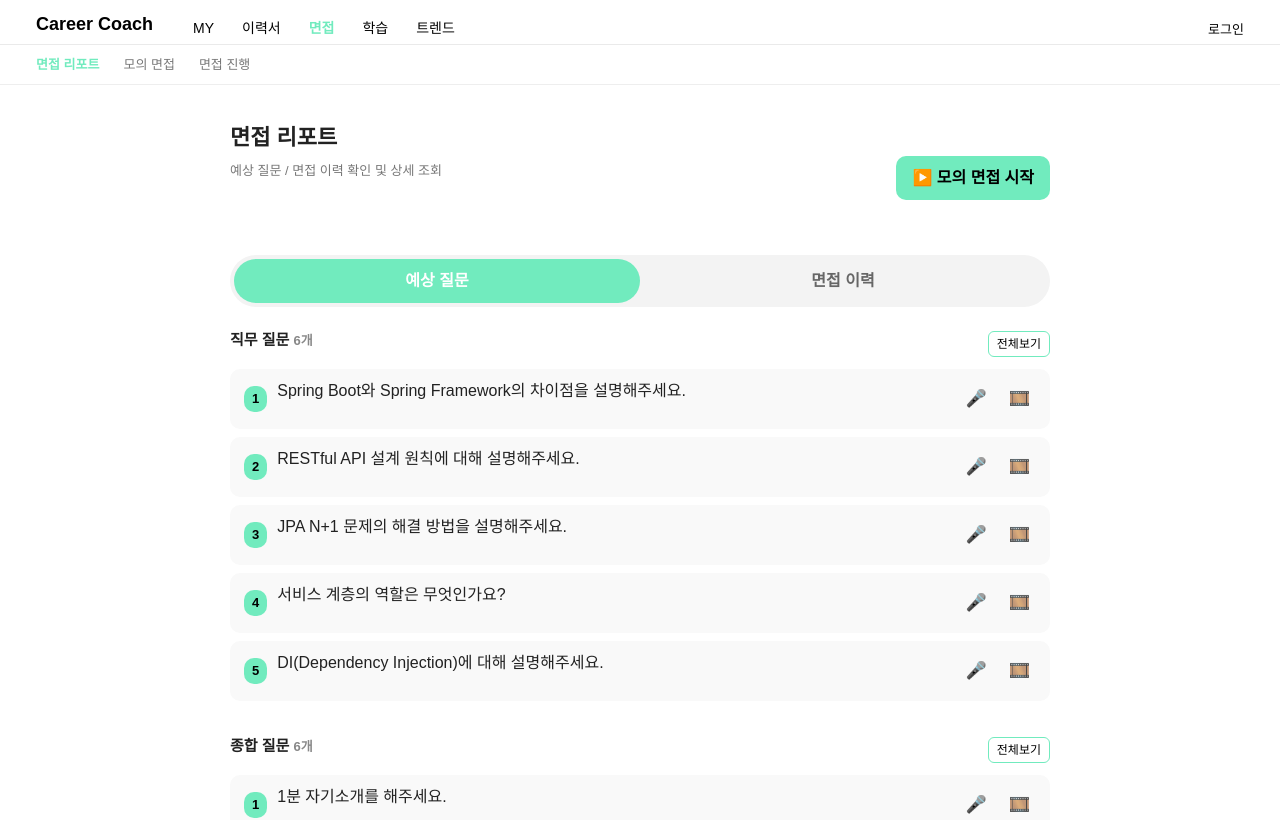
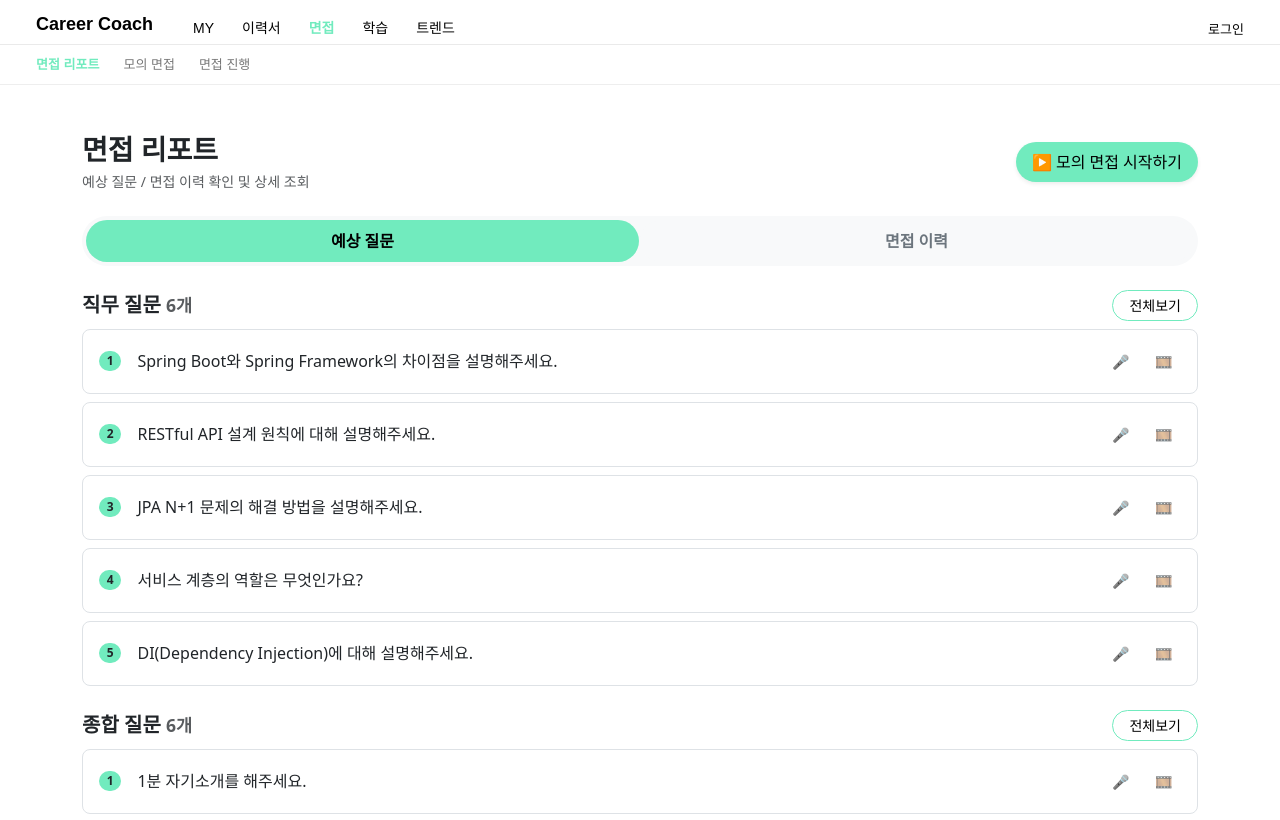
Before and after one commit to llbk-team/llbky-front, a Vue app: page /interview/report in a window 1280 px wide. Shown: the top 820 px of the page. Built offline with nearby package versions, Linux system fonts and the light colour scheme.

Commit message:
docs: 면접 버튼 스타일 수정

```diff
--- a/src/views/interview/Mock.vue
+++ b/src/views/interview/Mock.vue
@@ -1,5 +1,5 @@
 <template>
-  <div class="mock-interview py-5 bg-white">
+  <div class="py-5 bg-white">
     <div class="container">
       <div class="row g-4">
         <!-- 왼쪽 설정 영역 -->
@@ -15,24 +15,23 @@
               <label class="fw-semibold mb-2 text-dark">어떤 유형의 면접을 연습하실 건가요?</label>
               <div class="d-flex gap-3">
                 <button
-                  class="btn type-btn flex-fill"
-                  :class="type === 'comprehensive' ? 'btn-mint text-dark fw-bold' : 'btn-outline-dark'"
+                  class="btn type-btn flex-fill py-3 d-flex flex-column align-items-center border rounded-3"
+                  :class="type === 'comprehensive' ? 'btn-mint' : 'btn-outline-dark'"
                   @click="type = 'comprehensive'"
                 >
                   <span class="fw-bold">종합 면접</span>
-                  <small class="desc">직무+인성 질문을 함께 준비</small>
+                  <small class="text-muted">직무+인성 질문을 함께 준비</small>
                 </button>
                 <button
-                  class="btn type-btn flex-fill"
-                  :class="type === 'technical' ? 'btn-mint text-dark fw-bold' : 'btn-outline-dark'"
+                  class="btn type-btn flex-fill py-3 d-flex flex-column align-items-center border rounded-3"
+                  :class="type === 'technical' ? 'btn-mint' : 'btn-outline-dark'"
                   @click="type = 'technical'"
                 >
                   <span class="fw-bold">직무 면접</span>
-                  <small class="desc">기술 중심 평가</small>
+                  <small class="text-muted">기술 중심 평가</small>
                 </button>
               </div>
             </div>
-
 
             <!-- 기업 선택 -->
             <div class="mb-4">
@@ -57,11 +56,7 @@
             <div class="mb-4">
               <label class="fw-semibold mb-2 text-dark">관련 서류 선택</label>
               <div class="bg-light rounded-3 p-3 border">
-                <div
-                  v-for="(file, index) in files"
-                  :key="index"
-                  class="form-check mb-2"
-                >
+                <div v-for="(file, index) in files" :key="index" class="form-check mb-2">
                   <input
                     class="form-check-input"
                     type="checkbox"
@@ -73,9 +68,8 @@
                     {{ file }}
                   </label>
                 </div>
-
                 <button
-                  class="btn btn-deep-mint mt-2 w-100"
+                  class="btn btn-deep-mint w-100 mt-2 fw-medium py-2"
                   :disabled="!selectedFiles.length"
                   @click="applyFiles"
                 >
@@ -88,7 +82,7 @@
             </div>
 
             <!-- AI 질문 생성 -->
-            <button class="btn btn-mint w-100 py-3 mb-3" @click="generateQuestions">
+            <button class="btn btn-mint w-100 py-3 fw-medium mb-3" @click="generateQuestions">
               <i class="bi bi-stars me-2"></i>AI 예상 면접 질문 생성하기 →
             </button>
           </div>
@@ -96,42 +90,50 @@
 
         <!-- 오른쪽 AI 질문 영역 -->
         <div class="col-lg-6">
-          <div class="question-box rounded-4 border">
-            <div class="question-header bg-black text-white rounded-top-4 px-4 py-3 fw-bold">
+          <div class="border rounded-4 shadow-sm">
+            <div class="bg-dark text-white rounded-top-4 px-4 py-3 fw-bold">
               AI 생성 면접 예상 질문
             </div>
-            <div class="question-body p-4 bg-white rounded-bottom-4">
+            <div class="p-4 bg-white rounded-bottom-4">
               <div
                 v-for="(q, i) in questions"
                 :key="i"
-                class="border rounded-3 p-3 mb-3 text-dark bg-light-green"
+                class="border rounded-3 p-3 mb-3 bg-light-green text-dark"
               >
                 <strong>Q{{ i + 1 }}.</strong> {{ q }}
               </div>
 
               <!-- 새 질문 입력 -->
-              <div v-if="isAdding" class="add-question-box d-flex justify-content-center align-items-center gap-2 mb-3">
+              <div
+                v-if="isAdding"
+                class="d-flex align-items-center gap-2 mb-3 add-question-box"
+              >
                 <input
                   type="text"
                   v-model="newQuestion"
                   placeholder="새 질문을 입력하세요"
-                  class="form-control flex-grow-1"
+                  class="form-control flex-grow-1 w-auto"
                   @keyup.enter="addQuestion"
                 />
-                <button class="btn btn-mint px-4 py-2" @click="addQuestion">추가</button>
+                <button class="btn btn-mint px-4 flex-shrink-0" @click="addQuestion">
+                  추가
+                </button>
               </div>
 
               <!-- 플러스 버튼 -->
               <div class="d-flex justify-content-center my-3">
                 <button
-                  class="btn btn-outline-dark rounded-circle plus-btn"
+                  class="btn btn-outline-dark rounded-circle border-2"
                   @click="isAdding = !isAdding"
                 >
-                  <i class="ri-add-line"></i>
+                  <i class="ri-add-line fs-4"></i>
                 </button>
               </div>
 
-              <button class="btn btn-mint w-100 py-3" @click="$router.push('/interview/progress')">
+              <button
+                class="btn btn-mint w-100 py-3 fw-medium"
+                @click="$router.push('/interview/progress')"
+              >
                 모의 면접 시작하기 →
               </button>
             </div>
@@ -185,117 +187,52 @@ const generateQuestions = () => {
 </script>
 
 <style scoped>
-.mock-interview {
-  background-color: #fff;
-  font-family: "Pretendard", sans-serif;
-  color: #222;
-}
-
-/* 민트 컬러 */
 .btn-mint {
   background-color: #71ebbe !important;
   color: #000 !important;
-  border: none;
+  border: none !important;
 }
 .btn-mint:hover {
   background-color: #5cd8ab !important;
 }
 
-/* 짙은 민트 */
 .btn-deep-mint {
   background-color: #00b17f !important;
   color: #fff !important;
-  border: none;
+  border: none !important;
 }
 .btn-deep-mint:hover {
   background-color: #009a70 !important;
 }
 
-/* 유형 버튼 동일 크기 */
-.type-btn {
-  height: 110px;
-  width: 100%;
-  flex: 1;
-  display: flex;
-  flex-direction: column;
-  justify-content: center;
-  align-items: center;
-  text-align: center;
-  font-size: 15px;
-  border-radius: 8px;
-  transition: 0.2s;
-  padding: 0; /* ✅ 버튼 내 여백 통일 */
-  line-height: 1.2; /* ✅ 높이 점프 방지 */
-  border: 1px solid #000; /* ✅ 기본 테두리 유지 */
-  background-color: #fff; /* ✅ 기본 배경 */
-}
-
-/* ✅ 선택된 버튼 스타일 (높이 유지) */
-.type-btn.btn-mint {
-  background-color: #71ebbe !important;
-  color: #000 !important;
-  border: 1px solid #71ebbe !important;
-  height: 110px; /* ✅ 클릭 시에도 동일 높이 */
-}
-
-/* ✅ 비활성 버튼 */
-.type-btn.btn-outline-dark {
-  background-color: #fff !important;
-  border: 1px solid #000 !important;
-  color: #000 !important;
-  height: 110px; /* ✅ 클릭 시에도 동일 높이 */
-}
-
-.type-btn .desc {
-  font-size: 13px;
-  color: #666;
-  margin-top: 4px;
-}
-
-.btn-outline-dark {
-  background-color: #fff !important;
-  border: 1px solid #000 !important;
-  color: #000 !important;
-}
-.btn-outline-dark:hover {
-  background-color: #f9f9f9 !important;
-}
-
-
-/* 질문 박스 */
-.question-box {
-  background-color: #fff;
-}
 .bg-light-green {
   background-color: #f3fef9 !important;
 }
 
-/* 플러스 버튼 */
-.add-question-box {
-  max-width: 500px;
-  margin: 0 auto;
+/* 면접 유형 버튼 높이 통일 */
+.type-btn {
+  height: 100px !important;
+  display: flex !important;
+  flex-direction: column !important;
+  justify-content: center !important;
+  align-items: center !important;
+  gap: 4px;
+  padding: 0 !important; /* py-3 덮어쓰기 */
+  white-space: nowrap;
+  text-align: center;
+}
+.type-btn span {
+  font-size: 16px;
+}
+.type-btn small {
+  font-size: 13px;
+  color: #666;
 }
 
-.plus-btn {
-  width: 45px;
-  height: 45px;
-  display: flex;
-  align-items: center;
-  justify-content: center;
-  border-width: 2px;
-  font-size: 22px;
-  color: #000;
-}
+/* 입력칸이 flex에서 과도하게 넓어지지 않도록 */
+.add-question-box .form-control { min-width: 0; }
 
-.btn-mint {
-  background-color: #71ebbe !important;
-  color: #000 !important;
-  border: none !important;
-  white-space: nowrap;
-  min-width: 70px;
-  height: 45px;
-}
-.btn-mint:hover {
-  background-color: #5cd8ab !important;
-}
+/* 버튼이 줄바꿈되지 않도록(안전장치) */
+.add-question-box .btn { white-space: nowrap; }
+
 </style>
--- a/src/views/interview/Report.vue
+++ b/src/views/interview/Report.vue
@@ -1,28 +1,29 @@
 <template>
-  <div class="report-container">
+  <div class="container py-5">
     <!-- 헤더 -->
-    <div class="report-header">
+    <div class="d-flex justify-content-between align-items-center mb-4">
       <div>
-        <h2 class="title">면접 리포트</h2>
-        <p class="subtitle">예상 질문 / 면접 이력 확인 및 상세 조회</p>
+        <h3 class="fw-bold mb-1">면접 리포트</h3>
+        <p class="text-muted small mb-0">예상 질문 / 면접 이력 확인 및 상세 조회</p>
       </div>
-      <button class="mock-btn" @click="$router.push('/interview/mock')">
-        <span class="icon">▶️</span> 모의 면접 시작
+      <button class="btn btn-mint rounded-pill px-3 py-2 fw-medium shadow-sm"
+        @click="$router.push('/interview/mock')">
+        ▶️ 모의 면접 시작하기
       </button>
     </div>
 
     <!-- 탭 -->
-    <div class="tab-wrapper">
+    <div class="d-flex bg-light rounded-pill p-1 mb-4">
       <button
-        class="tab"
-        :class="{ active: tab === 'question' }"
+        class="btn flex-fill rounded-pill fw-semibold py-2"
+        :class="tab === 'question' ? 'btn-mint text-dark' : 'btn-light text-secondary'"
         @click="tab = 'question'"
       >
         예상 질문
       </button>
       <button
-        class="tab"
-        :class="{ active: tab === 'history' }"
+        class="btn flex-fill rounded-pill fw-semibold py-2"
+        :class="tab === 'history' ? 'btn-mint text-dark' : 'btn-light text-secondary'"
         @click="tab = 'history'"
       >
         면접 이력
@@ -30,88 +31,98 @@
     </div>
 
     <!-- 예상 질문 탭 -->
-    <div v-if="tab === 'question'" class="question-section">
+    <div v-if="tab === 'question'">
       <!-- 직무 질문 -->
-      <div class="question-group">
-        <div class="group-header">
-          <h3>직무 질문 <span>{{ jobQuestions.length }}개</span></h3>
-          <!-- ✅ 5개 초과일 때만 전체보기/접기 버튼 표시 -->
+      <div class="mb-4">
+        <div class="d-flex justify-content-between align-items-center mb-2">
+          <h5 class="fw-bold mb-0">
+            직무 질문 <span class="text-muted small">{{ jobQuestions.length }}개</span>
+          </h5>
           <button
             v-if="jobQuestions.length > 5"
-            class="view-all"
+            class="btn btn-outline-mint btn-sm rounded-pill px-3 py-1 fw-medium"
             @click="showAllJob = !showAllJob"
           >
             {{ showAllJob ? '접기' : '전체보기' }}
           </button>
         </div>
+
         <div
-          class="question-card"
           v-for="(q, i) in displayedJobQuestions"
           :key="i"
+          class="d-flex justify-content-between align-items-center border rounded-3 p-3 mb-2 bg-white shadow-sm-sm"
         >
-          <div class="q-left">
-            <span class="q-number">{{ i + 1 }}</span>
-            <p>{{ q.text }}</p>
+          <div class="d-flex align-items-center gap-3">
+            <span class="badge bg-mint text-dark rounded-pill">{{ i + 1 }}</span>
+            <span>{{ q.text }}</span>
           </div>
-          <div class="q-right">
-            <button class="icon-btn" title="음성 듣기">🎤</button>
-            <button class="icon-btn" title="답변 보기">🎞️</button>
+          <div class="d-flex gap-2">
+            <button class="btn btn-sm text-muted" title="음성 듣기">🎤</button>
+            <button class="btn btn-sm text-muted" title="답변 보기">🎞️</button>
           </div>
         </div>
       </div>
 
       <!-- 종합 질문 -->
-      <div class="question-group">
-        <div class="group-header">
-          <h3>종합 질문 <span>{{ generalQuestions.length }}개</span></h3>
-          <!-- ✅ 5개 초과일 때만 전체보기/접기 버튼 표시 -->
+      <div class="mb-4">
+        <div class="d-flex justify-content-between align-items-center mb-2">
+          <h5 class="fw-bold mb-0">
+            종합 질문 <span class="text-muted small">{{ generalQuestions.length }}개</span>
+          </h5>
           <button
             v-if="generalQuestions.length > 5"
-            class="view-all"
+            class="btn btn-outline-mint btn-sm rounded-pill px-3 py-1 fw-medium"
             @click="showAllGeneral = !showAllGeneral"
           >
             {{ showAllGeneral ? '접기' : '전체보기' }}
           </button>
         </div>
+
         <div
-          class="question-card"
           v-for="(q, i) in displayedGeneralQuestions"
           :key="i"
+          class="d-flex justify-content-between align-items-center border rounded-3 p-3 mb-2 bg-white shadow-sm-sm"
         >
-          <div class="q-left">
-            <span class="q-number">{{ i + 1 }}</span>
-            <p>{{ q.text }}</p>
+          <div class="d-flex align-items-center gap-3">
+            <span class="badge bg-mint text-dark rounded-pill">{{ i + 1 }}</span>
+            <span>{{ q.text }}</span>
           </div>
-          <div class="q-right">
-            <button class="icon-btn" title="음성 듣기">🎤</button>
-            <button class="icon-btn" title="답변 보기">🎞️</button>
+          <div class="d-flex gap-2">
+            <button class="btn btn-sm text-muted" title="음성 듣기">🎤</button>
+            <button class="btn btn-sm text-muted" title="답변 보기">🎞️</button>
           </div>
         </div>
       </div>
-
     </div>
 
     <!-- 면접 이력 탭 -->
-    <div v-else class="history-section">
+    <div v-else>
       <div
         v-for="(h, i) in histories"
         :key="i"
-        class="history-card"
+        class="border rounded-3 bg-white p-3 mb-3 shadow-sm"
       >
-        <div class="history-top">
-          <div class="left">
-            <span class="badge">완료</span>
-            <span class="date">{{ h.date }}</span>
-            <span class="count">{{ h.questionCount }}개 질문</span>
+        <div class="d-flex justify-content-between align-items-center mb-2">
+          <div class="d-flex align-items-center gap-2">
+            <span class="badge bg-mint text-dark">완료</span>
+            <small class="text-muted">{{ h.date }}</small>
+            <small class="text-muted">{{ h.questionCount }}개 질문</small>
           </div>
-          <button class="report-btn" @click="$router.push(`/interview/report/${i}`)">
+          <button
+            class="btn btn-outline-secondary btn-sm rounded-pill fw-medium px-3 py-1"
+            @click="$router.push(`/interview/report/${i}`)"
+          >
             📄 리포트 보기
           </button>
         </div>
-        <p class="summary">{{ h.scoreSummary }}</p>
-        <p class="feedback">{{ h.feedback }}</p>
-        <div class="progress-bar">
-          <div class="fill" :style="{ width: h.progress + '%' }"></div>
+        <p class="fw-semibold mb-1">{{ h.scoreSummary }}</p>
+        <p class="text-muted small mb-2">{{ h.feedback }}</p>
+        <div class="progress" style="height: 6px;">
+          <div
+            class="progress-bar bg-mint"
+            role="progressbar"
+            :style="{ width: h.progress + '%' }"
+          ></div>
         </div>
       </div>
     </div>
@@ -122,7 +133,6 @@
 import { ref, computed } from "vue";
 
 const tab = ref("question");
-
 const showAllJob = ref(false);
 const showAllGeneral = ref(false);
 
@@ -144,7 +154,6 @@ const generalQuestions = ref([
   { text: "실패 경험이 있다면 어떻게 극복했나요?" },
 ]);
 
-// 표시할 질문 개수 제어
 const displayedJobQuestions = computed(() =>
   showAllJob.value ? jobQuestions.value : jobQuestions.value.slice(0, 5)
 );
@@ -180,195 +189,20 @@ const histories = ref([
 </script>
 
 <style scoped>
-/* 전체 */
-.report-container {
-  max-width: 860px;
-  margin: 0 auto;
-  padding: 40px 20px;
-  font-family: "Pretendard", sans-serif;
-  color: #222;
+.btn-mint {
+  background-color: #71ebbe !important;
+  color: #000 !important;
+  border: none !important;
 }
-
-/* 헤더 */
-.report-header {
-  display: flex;
-  justify-content: space-between;
-  align-items: center;
-  margin-bottom: 24px;
+.btn-outline-mint {
+  border: 1px solid #71ebbe !important;
+  color: #000 !important;
 }
-.title {
-  font-weight: 700;
-  font-size: 22px;
+.btn-outline-mint:hover {
+  background-color: #71ebbe !important;
+  color: #000 !important;
 }
-.subtitle {
-  color: #777;
-  font-size: 13px;
-}
-.mock-btn {
-  background-color: #71ebbe;
-  color: #000;
-  border: none;
-  font-weight: 600;
-  padding: 10px 16px;
-  border-radius: 10px;
-  cursor: pointer;
-  transition: background-color 0.2s;
-}
-.mock-btn:hover {
-  background-color: #5cd8ab;
-}
-
-/* 탭 */
-.tab-wrapper {
-  display: flex;
-  background: #f3f3f3;
-  border-radius: 30px;
-  padding: 4px;
-  margin-bottom: 24px;
-}
-.tab {
-  flex: 1;
-  border: none;
-  border-radius: 30px;
-  padding: 10px 0;
-  background: transparent;
-  font-weight: 600;
-  cursor: pointer;
-  transition: all 0.2s;
-  color: #666;
-}
-.tab.active {
-  background-color: #71ebbe;
-  color: #fff;
-}
-
-/* 질문 카드 */
-.question-group {
-  margin-bottom: 36px;
-}
-.group-header {
-  display: flex;
-  justify-content: space-between;
-  align-items: center;
-  margin-bottom: 12px;
-}
-.group-header h3 {
-  font-size: 15px;
-  font-weight: 700;
-}
-.group-header span {
-  color: #888;
-  font-size: 13px;
-}
-.view-all {
-  font-size: 12px;
-  color: #000;
-  background: #fff;
-  border: 1px solid #71ebbe;
-  border-radius: 6px;
-  padding: 3px 8px;
-  cursor: pointer;
-}
-.view-all:hover {
-  background-color: #71ebbe;
-  color: #fff;
-}
-.question-card {
-  background: #f9f9f9;
-  border-radius: 10px;
-  padding: 10px 14px;
-  display: flex;
-  justify-content: space-between;
-  align-items: center;
-  margin-bottom: 8px;
-  transition: all 0.2s;
-}
-.question-card:hover {
-  background: #f2fef9;
-}
-.q-left {
-  display: flex;
-  align-items: center;
-  gap: 10px;
-}
-.q-number {
-  background-color: #71ebbe;
-  color: #000;
-  font-weight: 700;
-  padding: 3px 8px;
-  border-radius: 10px;
-  font-size: 13px;
-}
-.q-right {
-  display: flex;
-  gap: 10px;
-}
-.icon-btn {
-  background: none;
-  border: none;
-  font-size: 17px;
-  cursor: pointer;
-  color: #666;
-  transition: color 0.2s;
-}
-.icon-btn:hover {
-  color: #000;
-}
-
-/* 면접 이력 */
-.history-card {
-  background: #fff;
-  border-radius: 10px;
-  box-shadow: 0 1px 3px rgba(0, 0, 0, 0.08);
-  padding: 16px;
-  margin-bottom: 16px;
-}
-.history-top {
-  display: flex;
-  justify-content: space-between;
-  align-items: center;
-}
-.left {
-  display: flex;
-  align-items: center;
-  gap: 8px;
-}
-.badge {
-  background: #71ebbe;
-  color: #000;
-  padding: 3px 8px;
-  border-radius: 6px;
-  font-size: 12px;
-}
-.report-btn {
-  background: #fff;
-  border: 1px solid #ddd;
-  border-radius: 6px;
-  font-size: 13px;
-  padding: 3px 8px;
-  cursor: pointer;
-}
-.report-btn:hover {
-  border-color: #71ebbe;
-}
-.summary {
-  font-weight: 600;
-  margin: 8px 0 2px;
-}
-.feedback {
-  font-size: 13px;
-  color: #666;
-  margin-bottom: 8px;
-}
-.progress-bar {
-  height: 6px;
-  background: #eee;
-  border-radius: 10px;
-  overflow: hidden;
-}
-.fill {
-  height: 100%;
-  background: #71ebbe;
-  transition: width 0.3s;
+.bg-mint {
+  background-color: #71ebbe !important;
 }
 </style>
```
